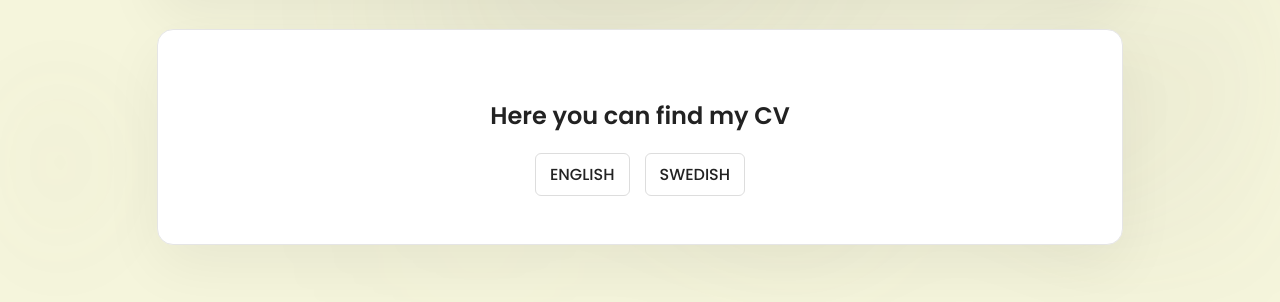
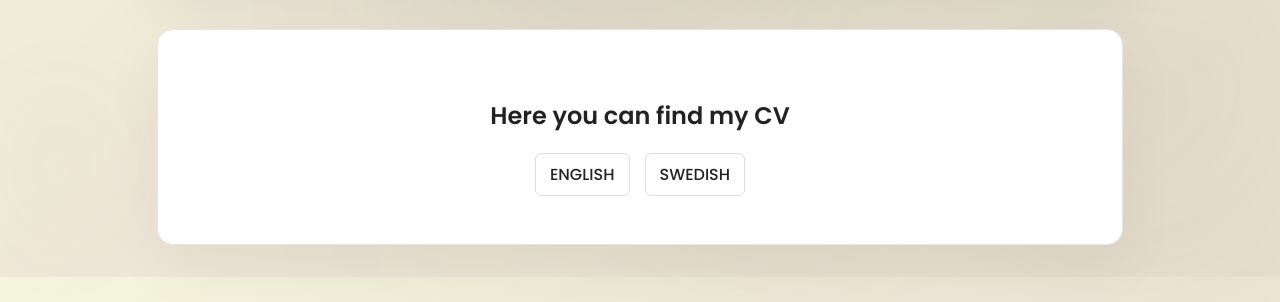
Before and after one commit to stenis327/SimonNoren.github.io, a plain HTML site: page index.html in a window 1280 px wide. Shown: the part 498-800 px from the top of the page. Drawn offline with Linux system fonts and the light colour scheme.

Commit message:
Change background to a linear gradient

```diff
--- a/style.css
+++ b/style.css
@@ -9,8 +9,14 @@
 body {
   margin: 0;
   font-family: 'Poppins', sans-serif;
-  background: #f5f5dc; /* beige */
   color: #222;
+
+  background: linear-gradient(
+    135deg,
+    #f5f5dc 0%,
+    #efe8d8 40%,
+    #e6decc 100%
+  );
 }
 
 /* Main cards */
```
